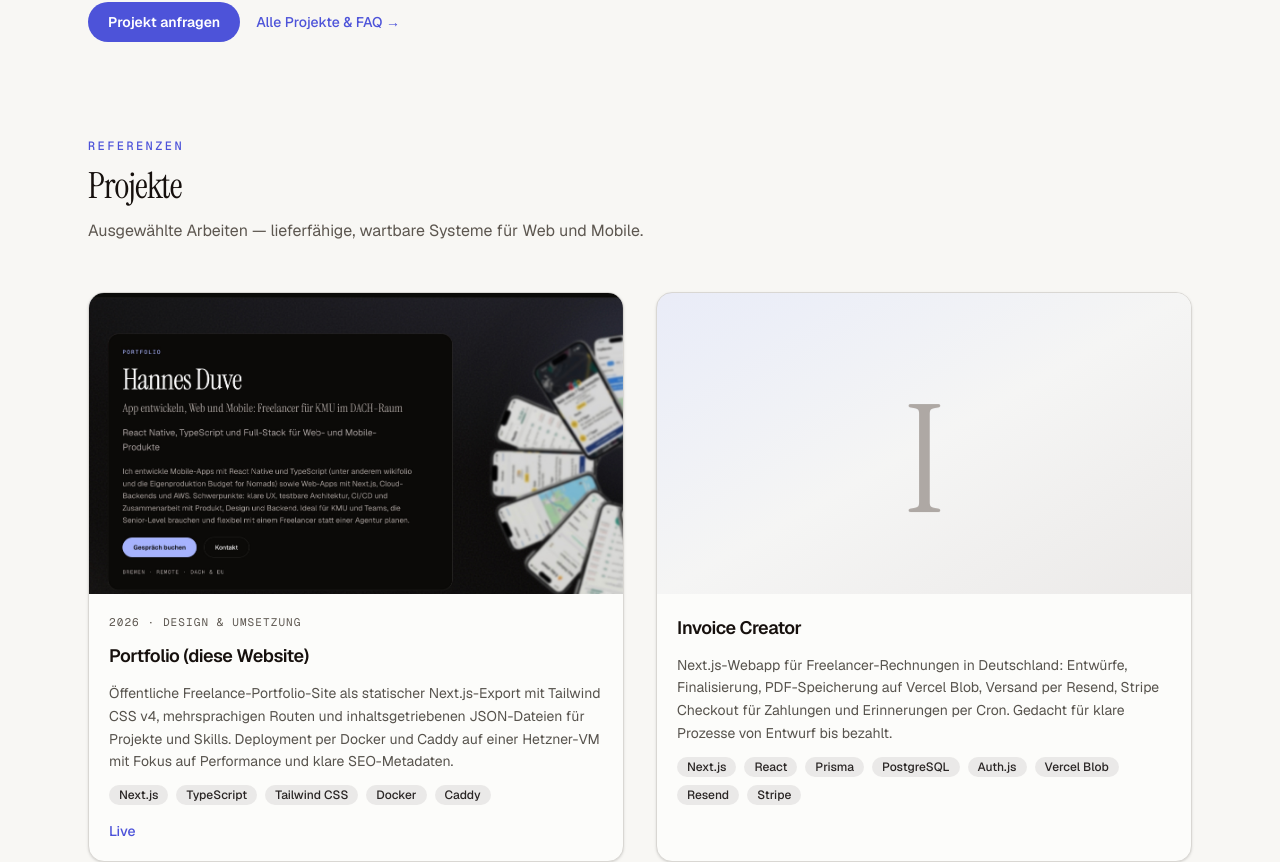
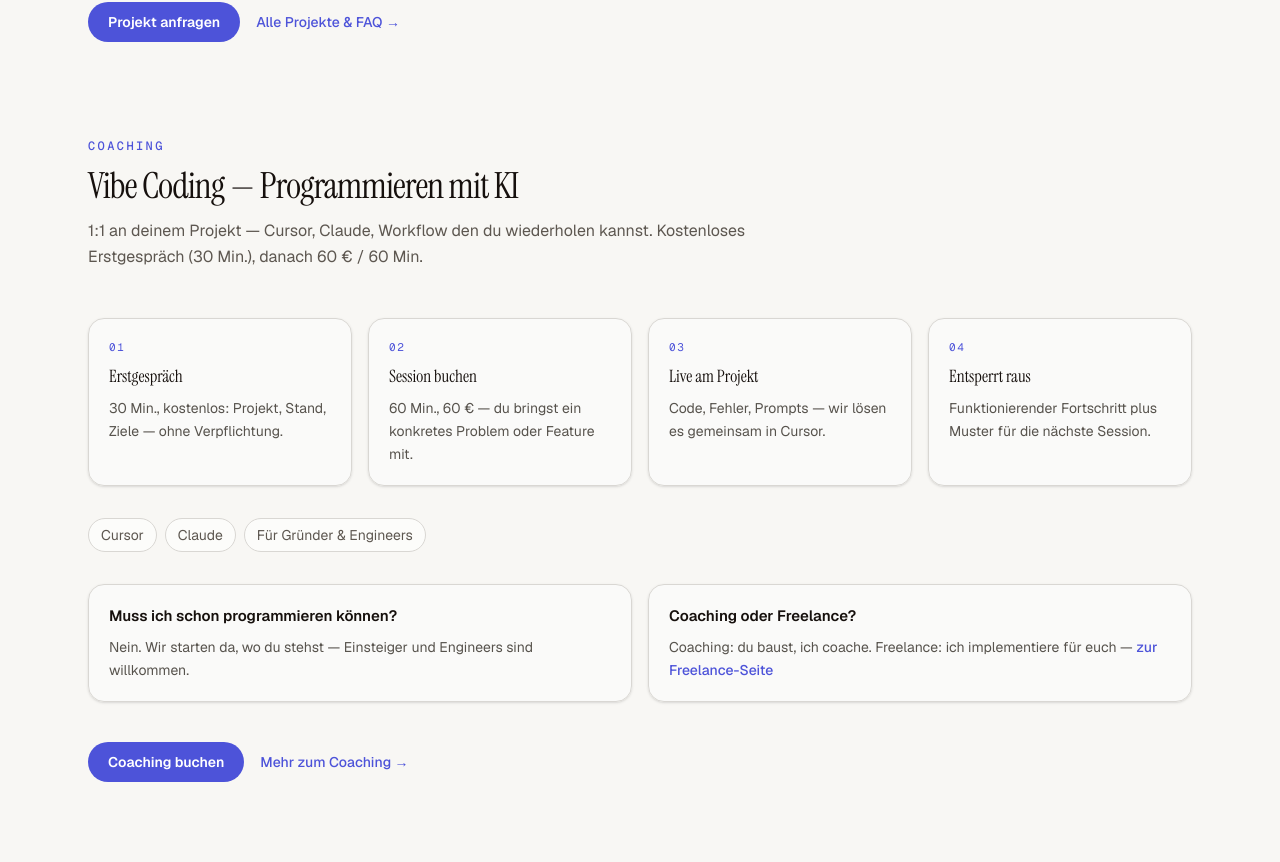
Before and after one commit to HaDuve/Portfolio, a Next.js app in the folder frontend/: page /de in a window 1280 px wide. Shown: the part 2331-3193 px from the top of the page. Built offline with nearby package versions, Linux system fonts and the light colour scheme; no server answers.

Commit message:
feat(frontend): add Coaching Lane with timeline, FAQ, and lane-coaching CTA
Home page now closes on coaching intent with a 4-step process, tools strip,
inline FAQ, and offering-aware scheduling placement per issue #29.

```diff
--- /dev/null
+++ b/frontend/src/components/CoachingLane.tsx
@@ -0,0 +1,114 @@
+import Link from "next/link";
+import { SchedulingLink } from "@/components/SchedulingLink";
+import { SectionHeading } from "@/components/SectionHeading";
+import {
+  coachingLaneFaq,
+  coachingLaneSection,
+  coachingLaneTimeline,
+  coachingLaneTools,
+} from "@/lib/coachingLane";
+import type { Locale } from "@/lib/i18n";
+
+type Props = {
+  locale: Locale;
+  schedulingUrl: string;
+};
+
+export function CoachingLane({ locale, schedulingUrl }: Props) {
+  const section = coachingLaneSection(locale);
+  const timeline = coachingLaneTimeline(locale);
+  const tools = coachingLaneTools(locale);
+  const faq = coachingLaneFaq(locale);
+
+  return (
+    <section
+      id="coaching"
+      className="scroll-mt-28"
+      aria-label={locale === "en" ? "AI coding coaching" : "KI-Coaching"}
+    >
+      <SectionHeading
+        eyebrow={section.eyebrow}
+        title={section.title}
+        description={section.description}
+      />
+
+      <div
+        className="mt-12 grid max-w-2xl gap-5 md:max-w-none md:grid-cols-4 md:gap-4"
+        role="list"
+      >
+        {timeline.map((step) => (
+          <article
+            key={step.id}
+            role="listitem"
+            className="min-w-0 rounded-2xl border border-border bg-card/80 p-5 shadow-sm dark:bg-card"
+          >
+            <p className="font-mono text-[0.6875rem] uppercase tracking-[0.14em] text-accent">
+              {step.stepNum}
+            </p>
+            <h3 className="font-display mt-2 text-[1.0625rem] font-normal text-foreground">
+              {step.title}
+            </h3>
+            <p className="mt-2 text-sm leading-relaxed text-stone-600 dark:text-stone-400">
+              {step.description}
+            </p>
+          </article>
+        ))}
+      </div>
+
+      <div
+        className="mt-8 flex flex-wrap gap-2"
+        aria-label={locale === "en" ? "Tools" : "Werkzeuge"}
+      >
+        {tools.map((tool) => (
+          <span
+            key={tool.id}
+            className="rounded-full border border-border bg-card px-3 py-1.5 text-sm text-muted"
+          >
+            {tool.label}
+          </span>
+        ))}
+      </div>
+
+      <div className="mt-8 grid max-w-2xl gap-4 sm:max-w-none sm:grid-cols-2">
+        {faq.map((item) => (
+          <article
+            key={item.id}
+            className="min-w-0 rounded-2xl border border-border bg-card/80 p-5 shadow-sm dark:bg-card"
+          >
+            <h3 className="text-[0.9375rem] font-semibold text-foreground">
+              {item.question}
+            </h3>
+            <p className="mt-2 text-sm leading-relaxed text-stone-600 dark:text-stone-400">
+              {item.answer}
+              {item.link ? (
+                <Link
+                  href={item.link.href}
+                  className="font-medium text-accent underline-offset-4 transition hover:underline"
+                >
+                  {item.link.label}
+                </Link>
+              ) : null}
+            </p>
+          </article>
+        ))}
+      </div>
+
+      <div className="mt-10 flex flex-col gap-4 sm:flex-row sm:flex-wrap sm:items-center">
+        <SchedulingLink
+          href={schedulingUrl}
+          placement={section.schedulingPlacement}
+          locale={locale}
+          className="inline-flex rounded-full bg-accent px-5 py-2.5 text-sm font-semibold text-white transition hover:opacity-90 dark:text-stone-950"
+        >
+          {section.ctaLabel}
+        </SchedulingLink>
+        <Link
+          href={section.moreHref}
+          className="text-sm font-medium text-accent underline-offset-4 transition hover:underline"
+        >
+          {section.moreLabel}
+        </Link>
+      </div>
+    </section>
+  );
+}
--- a/frontend/src/components/PortfolioHome.tsx
+++ b/frontend/src/components/PortfolioHome.tsx
@@ -5,6 +5,7 @@ import { useLayoutEffect, useState, useSyncExternalStore } from "react";
 import { Hero } from "@/components/Hero";
 import { CredibilityStrip } from "@/components/CredibilityStrip";
 import { FreelanceLane } from "@/components/FreelanceLane";
+import { CoachingLane } from "@/components/CoachingLane";
 import { SchedulingLink } from "@/components/SchedulingLink";
 import { HubBlock } from "@/components/HubBlock";
 import { IntroSequence } from "@/components/IntroSequence";
@@ -124,6 +125,13 @@ export function PortfolioHome({
                 locale={locale}
                 schedulingUrl={profile.schedulingUrl}
                 projects={projects}
+              />
+            </div>
+
+            <div className="mt-24">
+              <CoachingLane
+                locale={locale}
+                schedulingUrl={profile.schedulingUrl}
               />
             </div>
 
--- /dev/null
+++ b/frontend/src/lib/coachingLane.ts
@@ -0,0 +1,186 @@
+import { coachingLandingPath, devLandingPath, type Locale } from "./i18n";
+import type { SchedulingPlacement } from "./click-telemetry";
+
+export type CoachingLaneSection = {
+  eyebrow: string;
+  title: string;
+  description: string;
+  ctaLabel: string;
+  moreLabel: string;
+  moreHref: string;
+  schedulingPlacement: Extract<SchedulingPlacement, "lane-coaching">;
+};
+
+export type CoachingTimelineStep = {
+  id: string;
+  stepNum: string;
+  title: string;
+  description: string;
+};
+
+export type CoachingToolBadge = {
+  id: string;
+  label: string;
+};
+
+export type CoachingFaqItem = {
+  id: string;
+  question: string;
+  answer: string;
+  link?: {
+    href: string;
+    label: string;
+  };
+};
+
+const sectionCopy: Record<
+  Locale,
+  Omit<CoachingLaneSection, "moreHref" | "schedulingPlacement">
+> = {
+  de: {
+    eyebrow: "Coaching",
+    title: "Vibe Coding — Programmieren mit KI",
+    description:
+      "1:1 an deinem Projekt — Cursor, Claude, Workflow den du wiederholen kannst. Kostenloses Erstgespräch (30 Min.), danach 60 € / 60 Min.",
+    ctaLabel: "Coaching buchen",
+    moreLabel: "Mehr zum Coaching →",
+  },
+  en: {
+    eyebrow: "Coaching",
+    title: "Vibe Coding — coding with AI",
+    description:
+      "1:1 on your project — Cursor, Claude, and a workflow you can repeat. Free 30-minute intro call, then 60 € / 60 min.",
+    ctaLabel: "Book coaching",
+    moreLabel: "More on coaching →",
+  },
+};
+
+const timelineCopy: Record<Locale, CoachingTimelineStep[]> = {
+  de: [
+    {
+      id: "intro",
+      stepNum: "01",
+      title: "Erstgespräch",
+      description:
+        "30 Min., kostenlos: Projekt, Stand, Ziele — ohne Verpflichtung.",
+    },
+    {
+      id: "book",
+      stepNum: "02",
+      title: "Session buchen",
+      description:
+        "60 Min., 60 € — du bringst ein konkretes Problem oder Feature mit.",
+    },
+    {
+      id: "live",
+      stepNum: "03",
+      title: "Live am Projekt",
+      description:
+        "Code, Fehler, Prompts — wir lösen es gemeinsam in Cursor.",
+    },
+    {
+      id: "unblocked",
+      stepNum: "04",
+      title: "Entsperrt raus",
+      description:
+        "Funktionierender Fortschritt plus Muster für die nächste Session.",
+    },
+  ],
+  en: [
+    {
+      id: "intro",
+      stepNum: "01",
+      title: "Intro call",
+      description:
+        "30 min, free: your project, where you are, your goals — no obligation.",
+    },
+    {
+      id: "book",
+      stepNum: "02",
+      title: "Book a session",
+      description:
+        "60 min, 60 € — bring a concrete problem or feature to work on.",
+    },
+    {
+      id: "live",
+      stepNum: "03",
+      title: "Live on your project",
+      description:
+        "Code, errors, prompts — we solve it together in Cursor.",
+    },
+    {
+      id: "unblocked",
+      stepNum: "04",
+      title: "Leave unblocked",
+      description:
+        "Working progress plus a pattern you can repeat in the next session.",
+    },
+  ],
+};
+
+export function coachingLaneSection(locale: Locale): CoachingLaneSection {
+  return {
+    ...sectionCopy[locale],
+    moreHref: coachingLandingPath(locale),
+    schedulingPlacement: "lane-coaching",
+  };
+}
+
+export function coachingLaneTimeline(locale: Locale): CoachingTimelineStep[] {
+  return timelineCopy[locale];
+}
+
+export function coachingLaneTools(locale: Locale): CoachingToolBadge[] {
+  const audience =
+    locale === "de" ? "Für Gründer & Engineers" : "For founders & engineers";
+  return [
+    { id: "cursor", label: "Cursor" },
+    { id: "claude", label: "Claude" },
+    { id: "audience", label: audience },
+  ];
+}
+
+const faqCopy: Record<Locale, CoachingFaqItem[]> = {
+  de: [
+    {
+      id: "prior-code",
+      question: "Muss ich schon programmieren können?",
+      answer:
+        "Nein. Wir starten da, wo du stehst — Einsteiger und Engineers sind willkommen.",
+    },
+    {
+      id: "coaching-vs-freelance",
+      question: "Coaching oder Freelance?",
+      answer: "Coaching: du baust, ich coache. Freelance: ich implementiere für euch — ",
+      link: {
+        href: "", // filled in coachingLaneFaq
+        label: "zur Freelance-Seite",
+      },
+    },
+  ],
+  en: [
+    {
+      id: "prior-code",
+      question: "Do I need to know how to code already?",
+      answer:
+        "No. We start where you are — beginners and engineers are both welcome.",
+    },
+    {
+      id: "coaching-vs-freelance",
+      question: "Coaching or freelance?",
+      answer: "Coaching: you build, I coach. Freelance: I implement for you — ",
+      link: {
+        href: "",
+        label: "see the freelance page",
+      },
+    },
+  ],
+};
+
+export function coachingLaneFaq(locale: Locale): CoachingFaqItem[] {
+  return faqCopy[locale].map((item) =>
+    item.link
+      ? { ...item, link: { ...item.link, href: devLandingPath(locale) } }
+      : item,
+  );
+}
```
Also changed, not shown: 1 other file (tests, documents, lock files or other folders).
